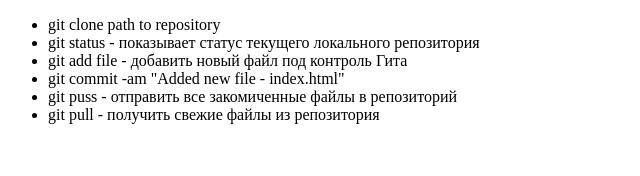
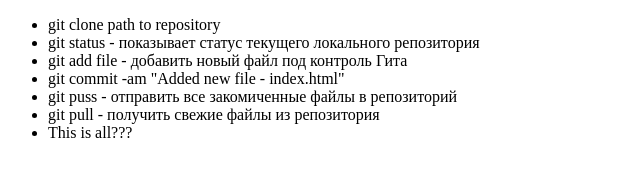
Before and after one commit to ASTroiRu/LessonASTroiRu, a plain HTML site: page index.html in a window 1280 px wide. Shown: the whole page, without its empty margins (0-640 px from the left). Drawn offline with Linux system fonts and the light colour scheme.

Commit message:
question

```diff
--- a/index.html
+++ b/index.html
@@ -14,6 +14,7 @@
             <li>git commit -am "Added new file - index.html"</li>
             <li>git puss - отправить все закомиченные файлы в репозиторий</li>
             <li>git pull - получить свежие файлы из репозитория</li>
+            <li>This is all???</li>
 
         </ul>
     </div>
```
